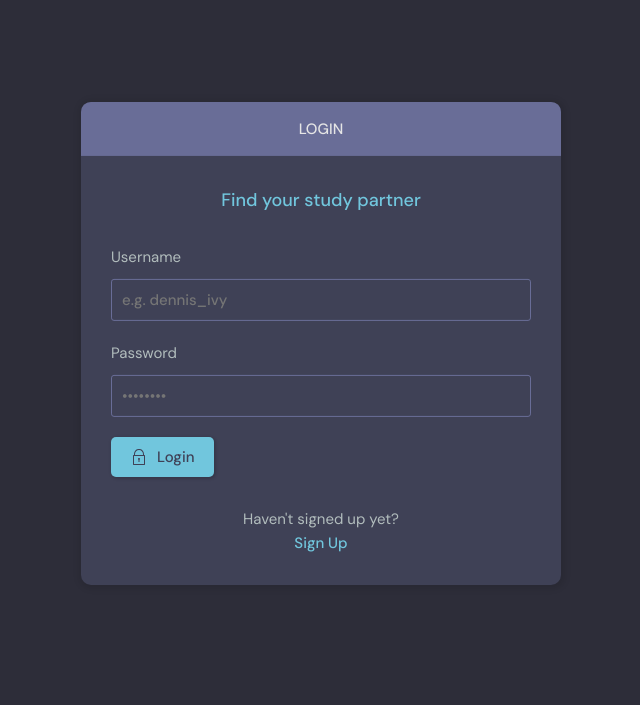
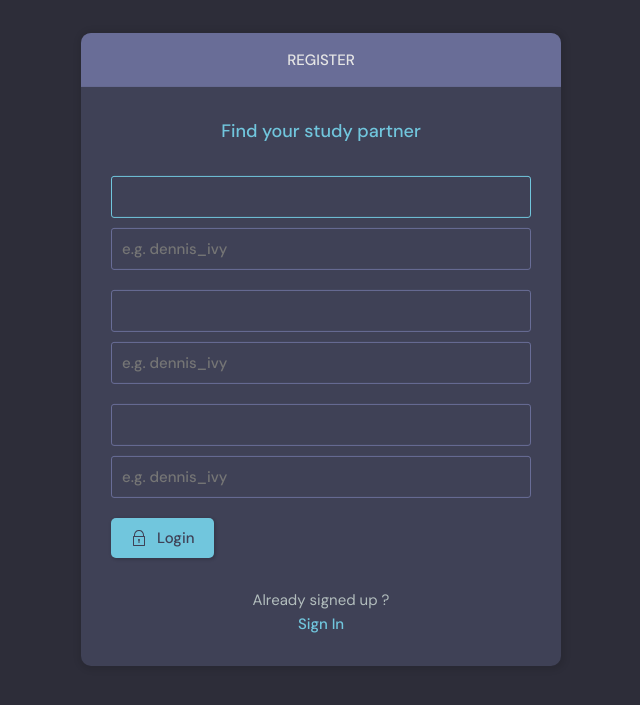
Before and after one commit to Hardikmaind/my-studybud, a Django app: page /register/ in a window 1280 px wide. Shown: the part 76-781 px from the top of the page, without its empty margins (319-959 px from the left). Run offline with Django 4.2, Linux system fonts and the light colour scheme.

Commit message:
done changes

```diff
--- a/studybud/base/templates/base/login_register.html
+++ b/studybud/base/templates/base/login_register.html
@@ -2,7 +2,7 @@
 {% block content %}
     <main class="auth layout">
       {% if page == 'login' %}
-
+<!-- matylab agar logged in hain toh niche wala dikhenga,,nahi toh else block wala -->
       <div class="container">
         <div class="layout__box">
           <div class="layout__boxHeader">
@@ -57,31 +57,29 @@
           </div>
         </div>
       </div>
+
+
       {% else %}
       <div class="container">
         <div class="layout__box">
           <div class="layout__boxHeader">
             <div class="layout__boxTitle">
-              <h3>Login</h3>
+              <h3>Register</h3>
             </div>
           </div>
           <div class="layout__body">
             <h2 class="auth__tagline">Find your study partner</h2>
 
-            <form class="form" action="#">
+            <form class="form" action="" method="POST">
+
+              {% csrf_token %}
+              {% for field in form %}
               <div class="form__group form__group">
-                <label for="room_name">Username</label>
+                <label for="room_name">{{field}}</label>
                 <input id="username" name="username" type="text" placeholder="e.g. dennis_ivy" />
               </div>
-              <div class="form__group">
-                <label for="password">Password</label>
-                <input
-                  id="password"
-                  name="password"
-                  type="password"
-                  placeholder="&bull;&bull;&bull;&bull;&bull;&bull;&bull;&bull;"
-                />
-              </div>
+              {% endfor %}
+
 
               <button class="btn btn--main" type="submit">
                 <svg
@@ -105,8 +103,8 @@
             </form>
 
             <div class="auth__action">
-              <p>Haven't signed up yet?</p>
-              <a href="signup.html" class="btn btn--link">Sign Up</a>
+              <p>Already signed up ?</p>
+              <a href="{% url 'login' %}" class="btn btn--link">Sign In</a>
             </div>
           </div>
         </div>
```
Also changed, not shown: studybud/base/migrations/0005_alter_message_options.py (added), studybud/db.sqlite3.
